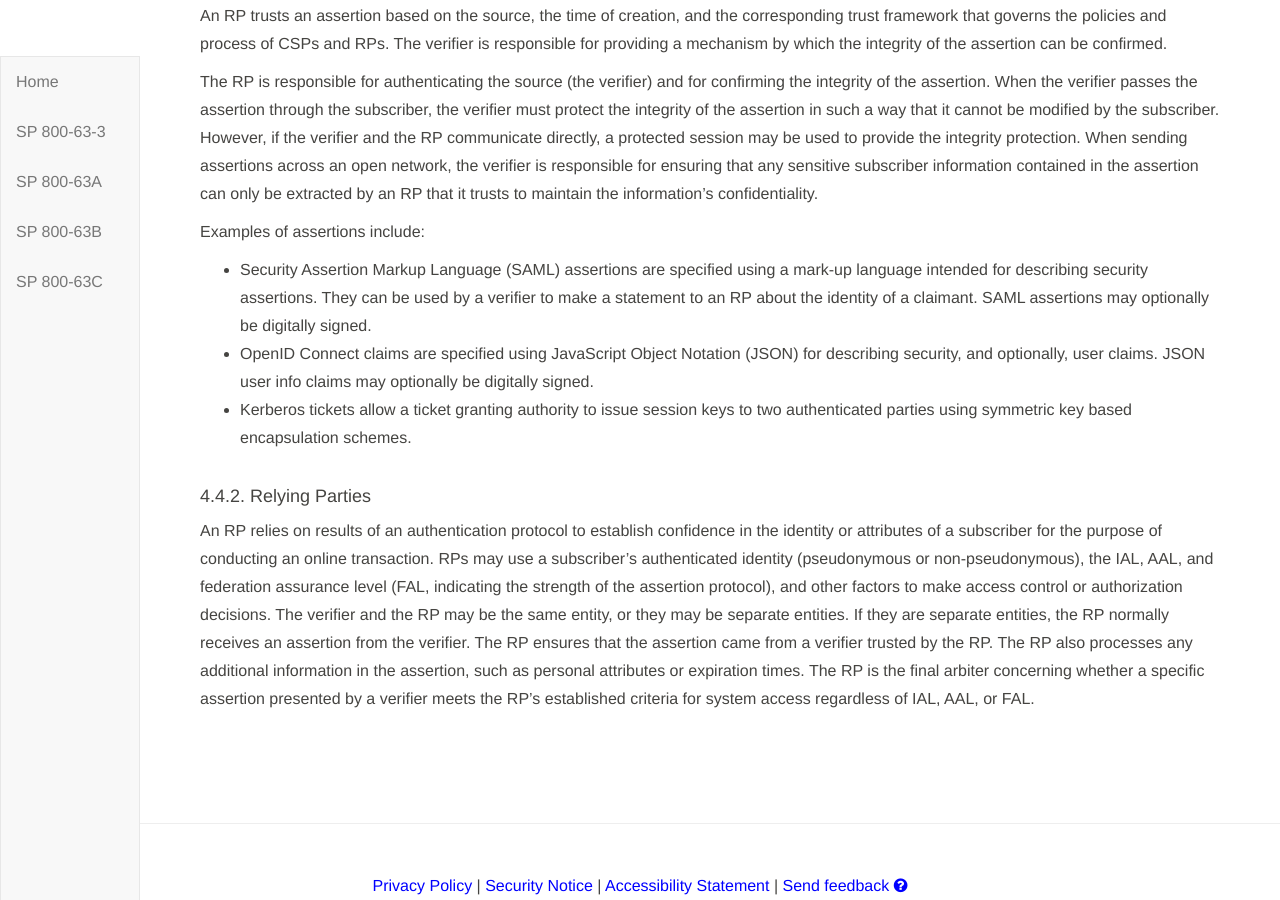
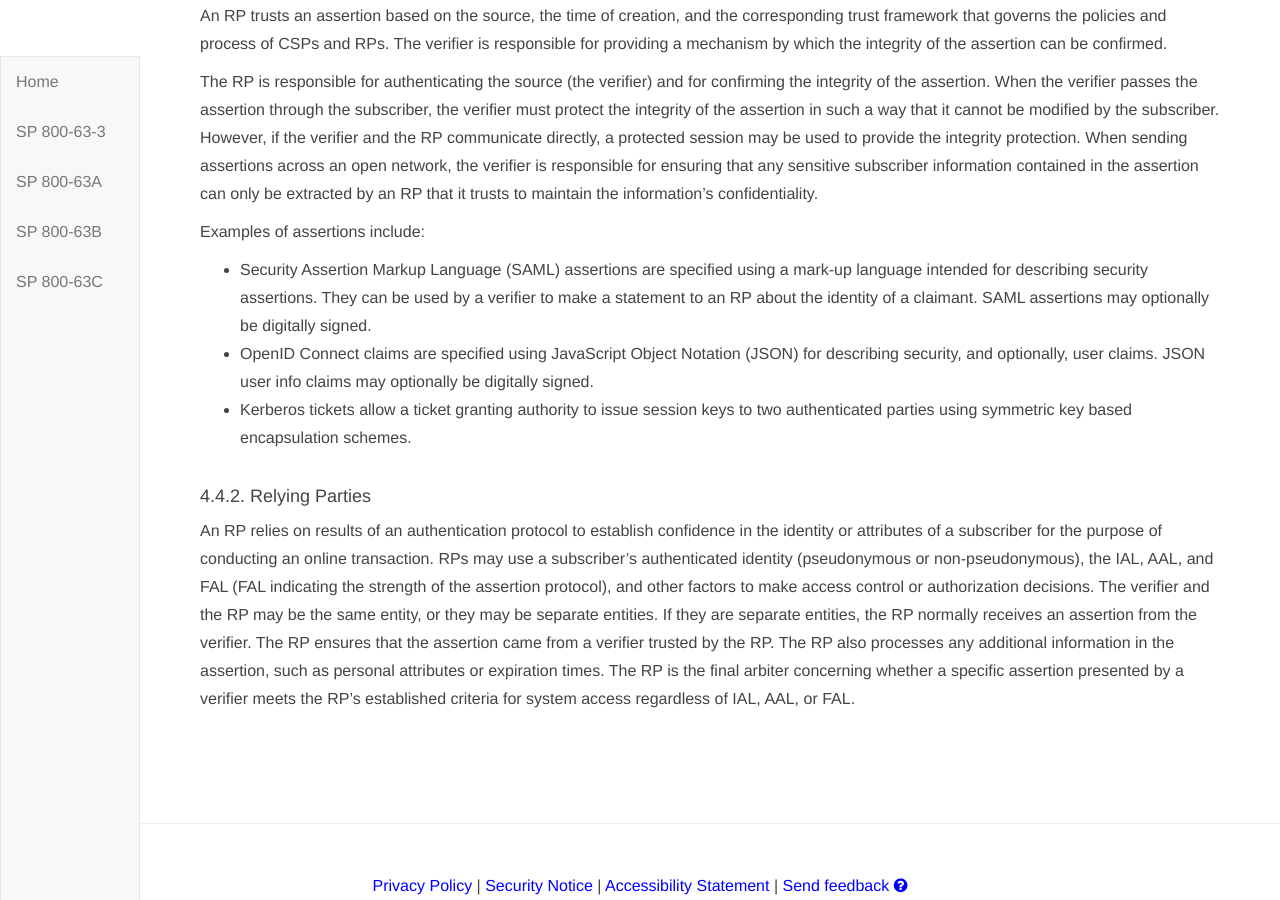
Before and after one commit to usnistgov/800-63-3, a Jekyll site: the page built from sp800-63-3/sec4_model.md, in a window 1280 px wide and 900 px high, scrolled down 5602 px. Built offline with Jekyll 4.4.1, drawn with Linux system fonts in a browser that asks for light colours; our own code applies the rules of GitHub Pages for plain Markdown files.

Commit message:
Update sec4_model.md

```diff
--- a/sp800-63-3/sec4_model.md
+++ b/sp800-63-3/sec4_model.md
@@ -141,4 +141,4 @@ Examples of assertions include:
 
 #### 4.4.2. Relying Parties
 
-An RP relies on results of an authentication protocol to establish confidence in the identity or attributes of a subscriber for the purpose of conducting an online transaction. RPs may use a subscriber's authenticated identity (pseudonymous or non-pseudonymous), the IAL, AAL, and federation assurance level (FAL, indicating the strength of the assertion protocol), and other factors to make access control or authorization decisions. The verifier and the RP may be the same entity, or they may be separate entities. If they are separate entities, the RP normally receives an assertion from the verifier. The RP ensures that the assertion came from a verifier trusted by the RP. The RP also processes any additional information in the assertion, such as personal attributes or expiration times. The RP is the final arbiter concerning whether a specific assertion presented by a verifier meets the RP's established criteria for system access regardless of IAL, AAL, or FAL.
+An RP relies on results of an authentication protocol to establish confidence in the identity or attributes of a subscriber for the purpose of conducting an online transaction. RPs may use a subscriber's authenticated identity (pseudonymous or non-pseudonymous), the IAL, AAL, and FAL (FAL indicating the strength of the assertion protocol), and other factors to make access control or authorization decisions. The verifier and the RP may be the same entity, or they may be separate entities. If they are separate entities, the RP normally receives an assertion from the verifier. The RP ensures that the assertion came from a verifier trusted by the RP. The RP also processes any additional information in the assertion, such as personal attributes or expiration times. The RP is the final arbiter concerning whether a specific assertion presented by a verifier meets the RP's established criteria for system access regardless of IAL, AAL, or FAL.
```
